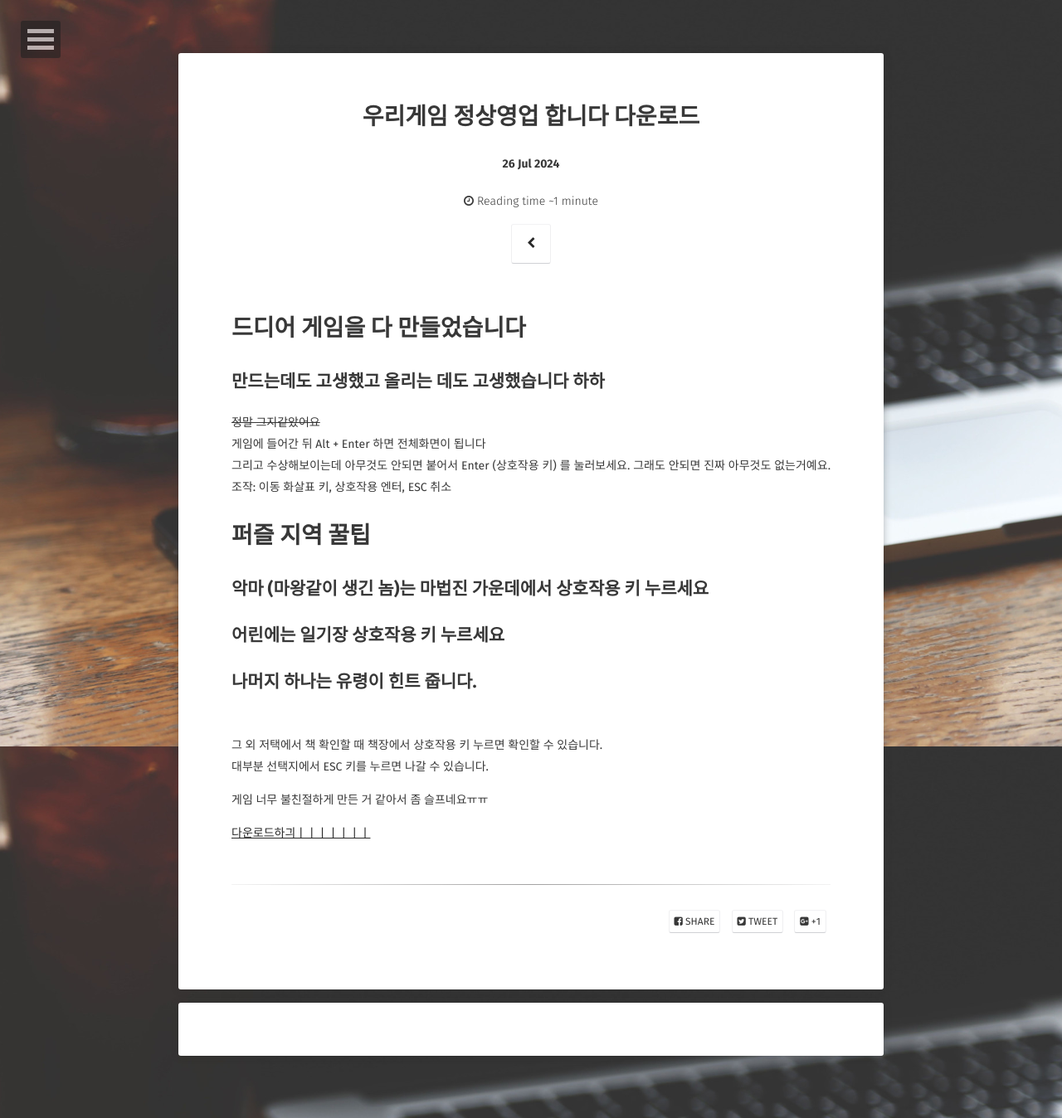
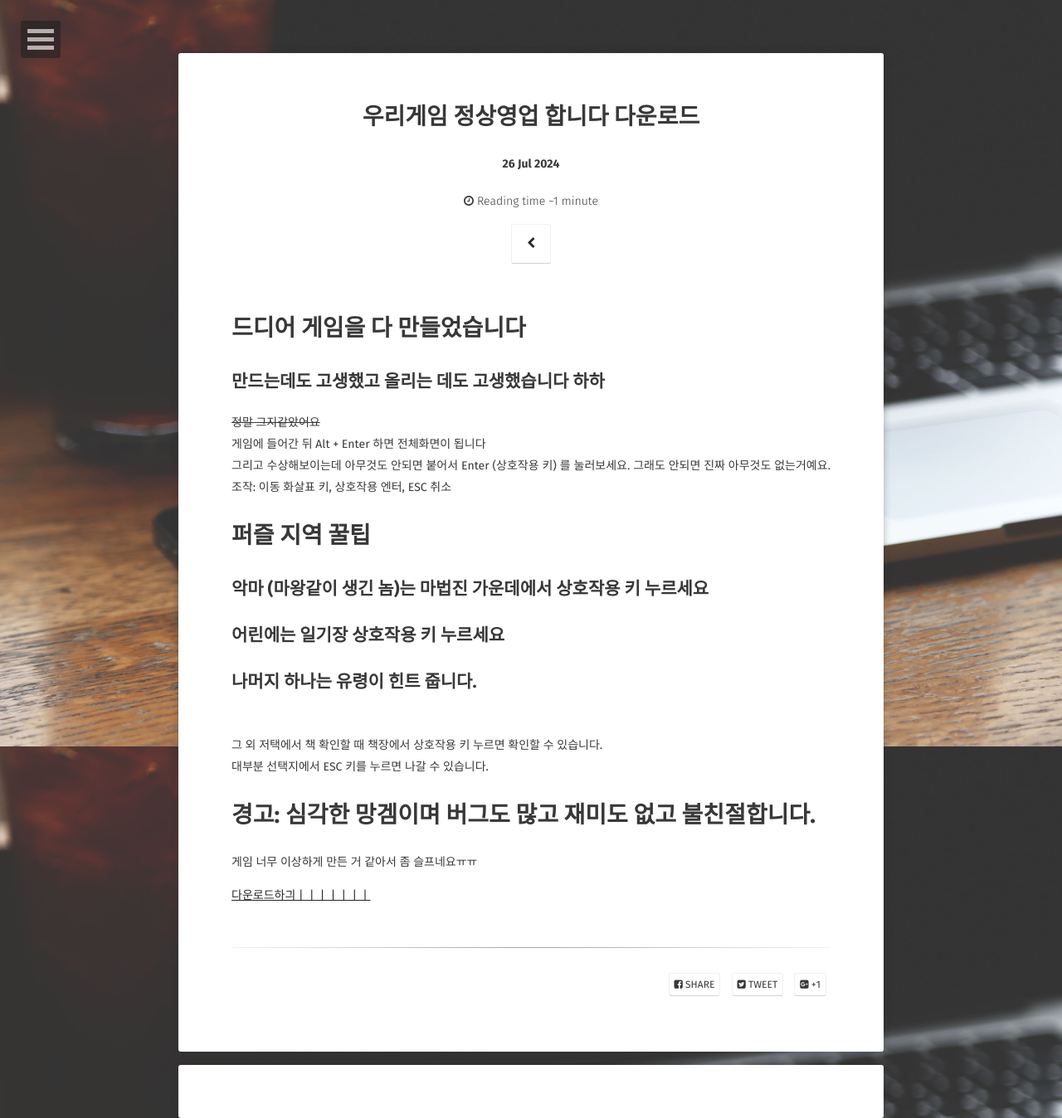
Before and after one commit to SilverTiger152/silvertiger152.github.com, a Jekyll site: the page built from _posts/2025-06-05-project1-download.md, in a window 1280 px wide. Shown: the whole page at 83% size. Built offline with Jekyll 4.4.1, drawn with Linux system fonts in a browser that asks for light colours; some web fonts are replaced; comment, search, counter and statistics services are not loaded.

Commit message:
Update 2025-06-05-project1-download.md

```diff
--- a/_posts/2025-06-05-project1-download.md
+++ b/_posts/2025-06-05-project1-download.md
@@ -22,6 +22,7 @@ comments: true
 저택에서 책 확인할 때 책장에서 상호작용 키 누르면 확인할 수 있습니다.<br>
 대부분 선택지에서 ESC 키를 누르면 나갈 수 있습니다.
 
-게임 너무 불친절하게 만든 거 같아서 좀 슬프네요ㅠㅠ
+# 경고: 심각한 망겜이며 버그도 많고 재미도 없고 불친절합니다.
+게임 너무 이상하게 만든 거 같아서 좀 슬프네요ㅠㅠ
 
 [다운로드하긔ㅣㅣㅣㅣㅣㅣㅣ](https://github.com/SilverTiger152/silvertiger152.github.com/raw/master/Project1.exe)
```
